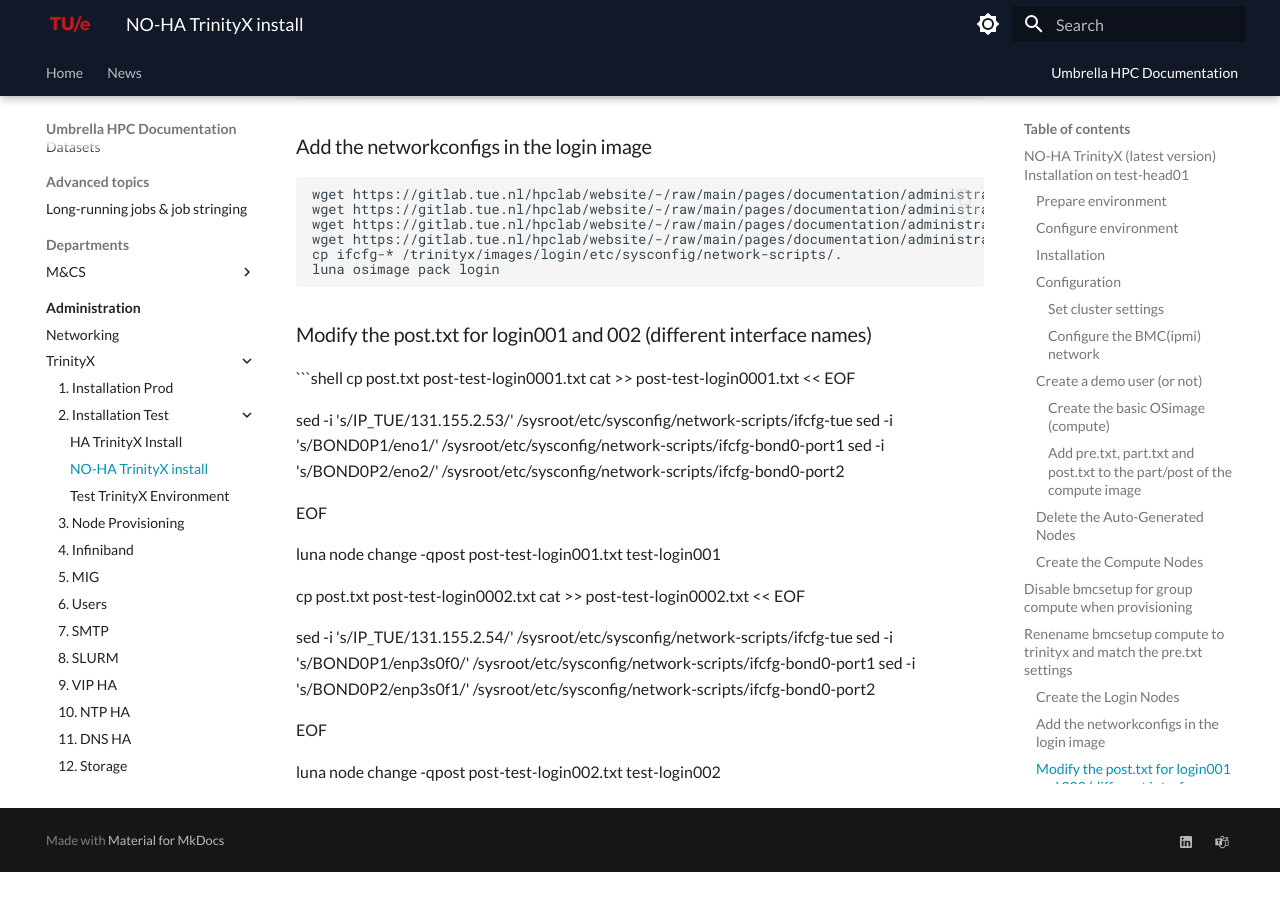
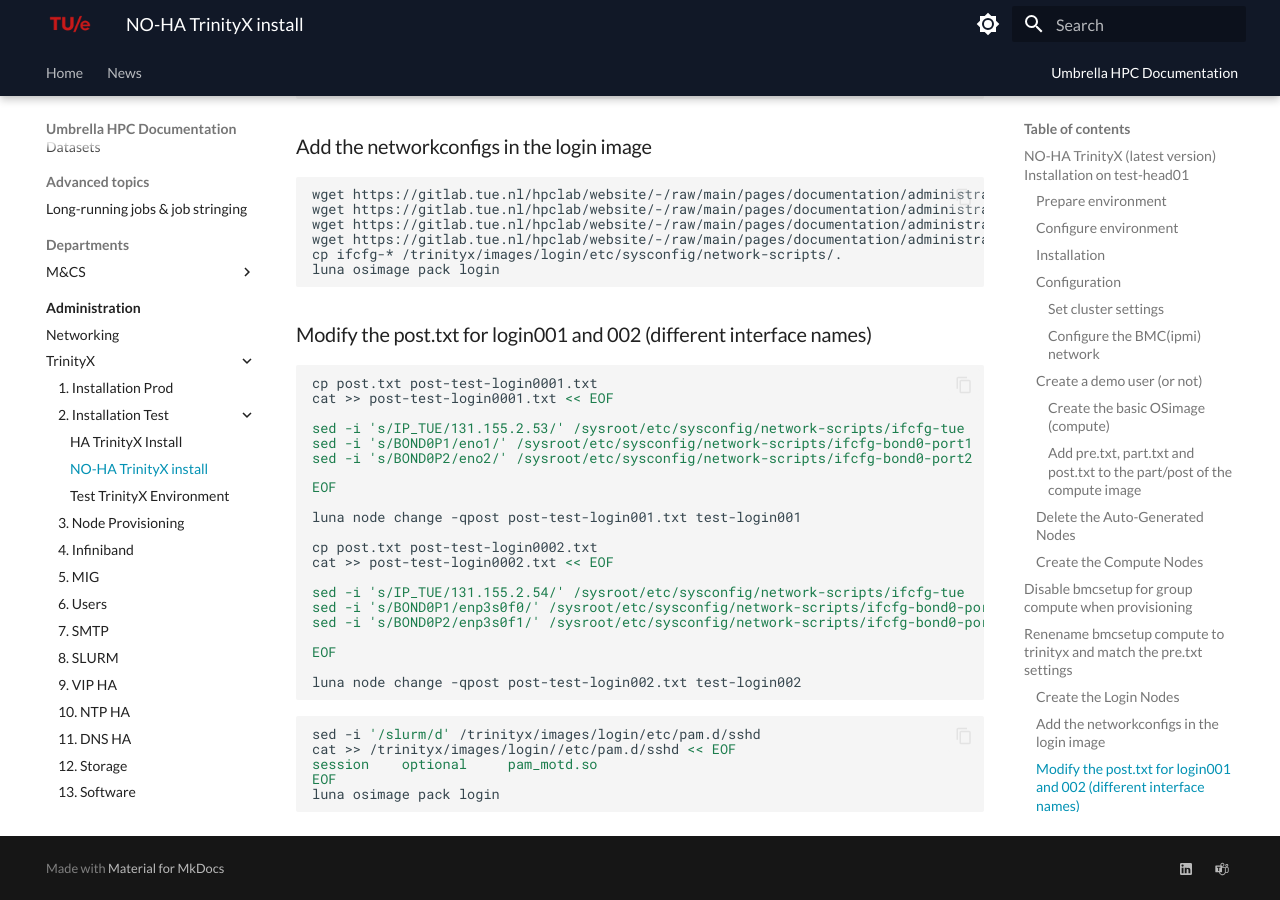
Before and after one commit to gferhpc/supercomputing.tue.nl, an MkDocs documentation site: the page built from pages/documentation/administration/trinityx/test installation/test-installation-no-ha.md, in a window 1280 px wide and 900 px high, scrolled down 3772 px. Built offline with MkDocs 1.6.1 and Material for MkDocs 9.7.7, drawn with Linux system fonts in a browser that asks for light colours; before the commit the page ends 4644 px from its top, so only the background shows below that.

Commit message:
Added more steps

````diff
--- a/pages/documentation/administration/trinityx/test installation/test-installation-no-ha.md
+++ b/pages/documentation/administration/trinityx/test installation/test-installation-no-ha.md
@@ -208,3 +208,12 @@
 EOF
 
 luna node change -qpost post-test-login002.txt test-login002
+```
+
+```shell
+sed -i '/slurm/d' /trinityx/images/login/etc/pam.d/sshd
+cat >> /trinityx/images/login//etc/pam.d/sshd << EOF
+session    optional     pam_motd.so
+EOF
+luna osimage pack login
+```
````
